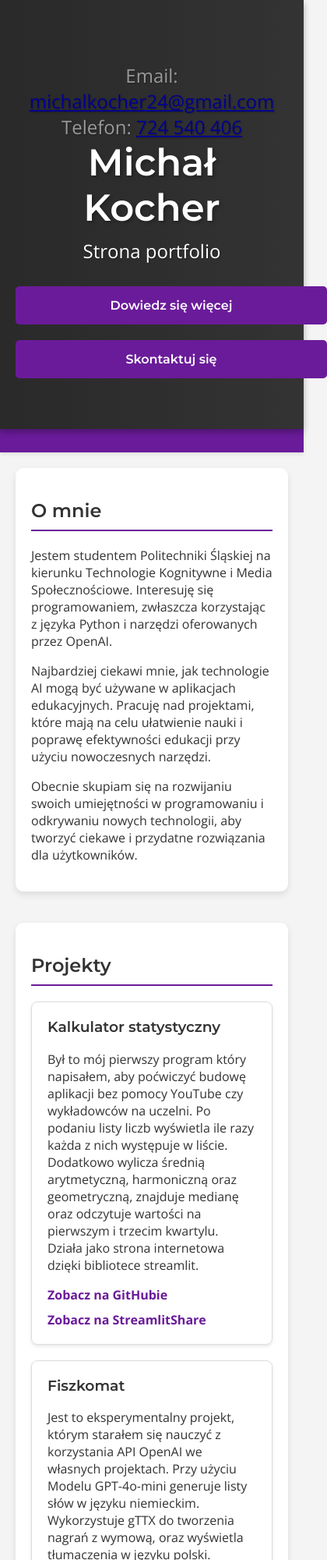
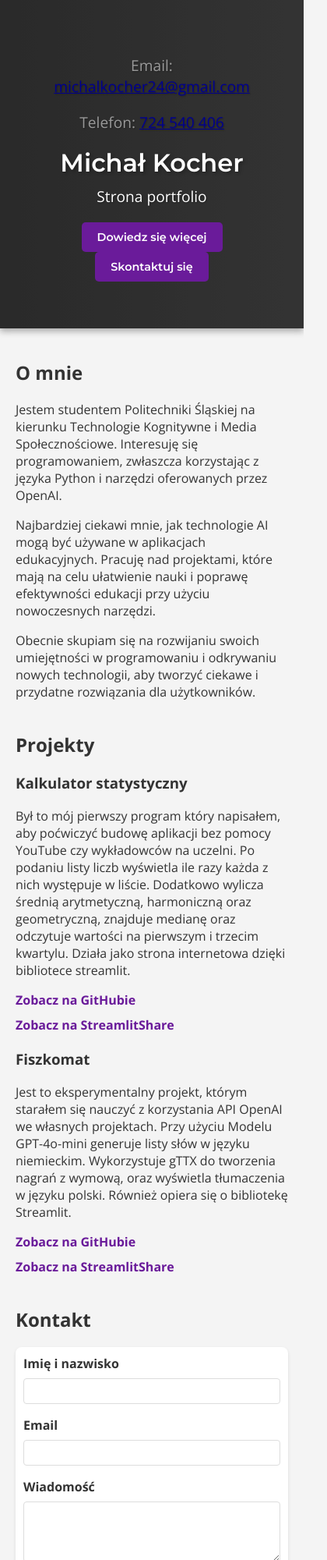
Before and after one commit to Mikele-Kochas/Strona-portfolio, a plain HTML site: page index.html in a window 390 px wide. Shown: the top 2000 px of the page at 78% size, 420 px wide, since content can reach past the window. Drawn offline with nearby package versions, Linux system fonts and the light colour scheme.

Commit message:
Update styles.css

```diff
--- a/styles.css
+++ b/styles.css
@@ -4,6 +4,21 @@ body {
     padding: 0;
     background: #f4f4f4; /* Jasnoszare tło */
     color: #333;
+}
+
+header, footer {
+    background-color: #2e2e2e; /* Ciemnoszary */
+    color: #ffffff;
+    text-align: center;
+    padding: 20px 0;
+    box-shadow: 0 -2px 5px rgba(0, 0, 0, 0.2);
+}
+
+.header-container, .footer-container {
+    max-width: 1200px;
+    margin: 0 auto;
+    padding: 0 20px;
+    box-sizing: border-box;
 }
 
 header {
@@ -16,9 +31,6 @@ header {
     background-attachment: fixed; /* Efekt parallax */
     background-position: center;
     box-shadow: 0 4px 8px rgba(0, 0, 0, 0.3);
-    width: 100%;
-    box-sizing: border-box; /* Upewnienie się, że padding i border są uwzględniane w szerokości */
-    margin: 0 auto;
 }
 
 header::before {
@@ -53,10 +65,7 @@ header p {
 }
 
 .cta-buttons {
-    display: flex;
-    justify-content: center;
-    flex-wrap: wrap;
-    gap: 10px; /* Dodaj przerwę między przyciskami */
+    margin-top: 20px;
 }
 
 .cta-buttons a {
@@ -68,47 +77,13 @@ header p {
     font-family: 'Montserrat', sans-serif;
     font-weight: 600;
     transition: background-color 0.3s, transform 0.3s;
-    text-align: center;
-    flex: 1 1 calc(50% - 20px); /* Ustaw maksymalną szerokość przycisku */
+    margin: 0 10px;
+    display: inline-block;
 }
 
 .cta-buttons a:hover {
     background-color: #ab47bc; /* Magenta z odcieniem różu */
-    transform: scale(1.1);
-}
-
-.contact-info {
-    position: absolute;
-    top: 20px;
-    right: 20px;
-    color: #ffffff;
-    z-index: 2;
-    text-align: right;
-}
-
-.contact-info p {
-    margin: 0;
-}
-
-nav {
-    background-color: #6a1b9a; /* Jaśniejszy fiolet */
-    padding: 15px 0;
-    box-shadow: 0 2px 5px rgba(0, 0, 0, 0.1);
-}
-
-nav a {
-    color: #ffffff;
-    padding: 15px 20px;
-    text-decoration: none;
-    font-family: 'Montserrat', sans-serif;
-    font-weight: 600;
-    transition: background-color 0.3s, transform 0.3s;
-    display: inline-block;
-}
-
-nav a:hover {
-    background-color: #ab47bc; /* Magenta z odcieniem różu */
-    transform: scale(1.1);
+    transform: scale(1.05);
 }
 
 main {
@@ -116,143 +91,94 @@ main {
 }
 
 section {
-    margin-bottom: 60px;
-    padding: 40px;
-    background: #ffffff;
-    border-radius: 10px;
-    box-shadow: 0 4px 8px rgba(0, 0, 0, 0.1);
-}
-
-section h2 {
-    font-family: 'Montserrat', sans-serif;
-    font-weight: 600;
-    border-bottom: 2px solid #6a1b9a; /* Linia pod nagłówkiem */
-    padding-bottom: 10px;
-    margin-bottom: 20px;
+    margin-bottom: 40px;
 }
 
 .project {
-    border: 1px solid #ddd;
-    border-radius: 8px;
-    padding: 20px;
     margin-bottom: 20px;
-    box-shadow: 0 2px 4px rgba(0, 0, 0, 0.1);
-    transition: transform 0.3s, box-shadow 0.3s;
-}
-
-.project:hover {
-    transform: translateY(-5px);
-    box-shadow: 0 6px 12px rgba(0, 0, 0, 0.2);
-}
-
-.project h3 {
-    margin-top: 0;
-    font-family: 'Montserrat', sans-serif;
-    font-weight: 600;
 }
 
 .project a {
     display: block;
     margin-top: 10px;
-    color: #6a1b9a;
+    color: #6a1b9a; /* Jaśniejszy fiolet */
     text-decoration: none;
-    font-weight: 600;
+    font-weight: bold;
 }
 
 .project a:hover {
-    color: #ab47bc;
+    color: #ab47bc; /* Magenta z odcieniem różu */
 }
 
 form {
-    max-width: 100%;
-    margin: 20px auto;
-    padding: 0 20px;
+    max-width: 600px;
+    margin: 0 auto;
+    background-color: #ffffff;
+    padding: 20px;
+    border-radius: 8px;
+    box-shadow: 0 2px 4px rgba(0, 0, 0, 0.1);
 }
 
-label, input, textarea {
+form label {
     display: block;
-    width: 100%;
-    margin-bottom: 10px;
+    margin-bottom: 8px;
+    font-weight: bold;
 }
 
-input, textarea {
-    padding: 12px;
+form input, form textarea {
+    width: 100%;
+    padding: 10px;
+    margin-bottom: 16px;
     border: 1px solid #ddd;
-    border-radius: 5px;
+    border-radius: 4px;
+    box-sizing: border-box;
 }
 
-input[type="submit"] {
-    background-color: #3a0a6a; /* Ciemniejszy fiolet */
+form input[type="submit"] {
+    background-color: #6a1b9a; /* Jaśniejszy fiolet */
     color: #ffffff;
     border: none;
     cursor: pointer;
-    font-size: 16px;
     padding: 15px;
-    transition: background-color 0.3s;
+    font-size: 1em;
+    border-radius: 5px;
+    transition: background-color 0.3s, transform 0.3s;
 }
 
-input[type="submit"]:hover {
-    background-color: #6a1b9a; /* Jaśniejszy fiolet */
+form input[type="submit"]:hover {
+    background-color: #ab47bc; /* Magenta z odcieniem różu */
+    transform: scale(1.05);
 }
 
 footer {
-    background-color: #2e2e2e; /* Ciemnoszary */
-    color: #ffffff;
+    padding: 20px;
     text-align: center;
-    padding: 20px 0;
-    box-shadow: 0 -2px 5px rgba(0, 0, 0, 0.2);
-}
-
-.footer-content {
-    max-width: 1200px;
-    margin: 0 auto;
-    padding: 0 20px;
-}
-
-footer p {
-    margin: 5px 0;
-    font-size: 14px;
-}
-
-footer a {
-    color: #ffffff;
-    text-decoration: none;
-}
-
-footer a:hover {
-    text-decoration: underline;
 }
 
 @media (max-width: 768px) {
-    .cta-buttons {
-        flex-direction: column;
-        align-items: center;
+    header h1 {
+        font-size: 2em;
+    }
+
+    header p {
+        font-size: 1.2em;
     }
 
     .cta-buttons a {
-        width: 100%;
-        max-width: none; /* Usunięcie maksymalnej szerokości przycisku */
-        margin: 5px 0; /* Zmniejszenie marginesu */
+        padding: 10px 20px;
+        font-size: 0.9em;
     }
 
-    .contact-info {
-        position: static;
-        text-align: center;
-        margin-top: 20px;
-    }
-
-    nav {
-        display: flex;
-        flex-direction: column;
-        align-items: center;
-    }
-
-    nav a {
+    form {
         padding: 10px;
     }
 
-    section {
-        padding: 20px;
-        margin-bottom: 40px;
+    form input, form textarea {
+        padding: 8px;
+    }
+
+    form input[type="submit"] {
+        padding: 10px;
+        font-size: 0.9em;
     }
 }
```
